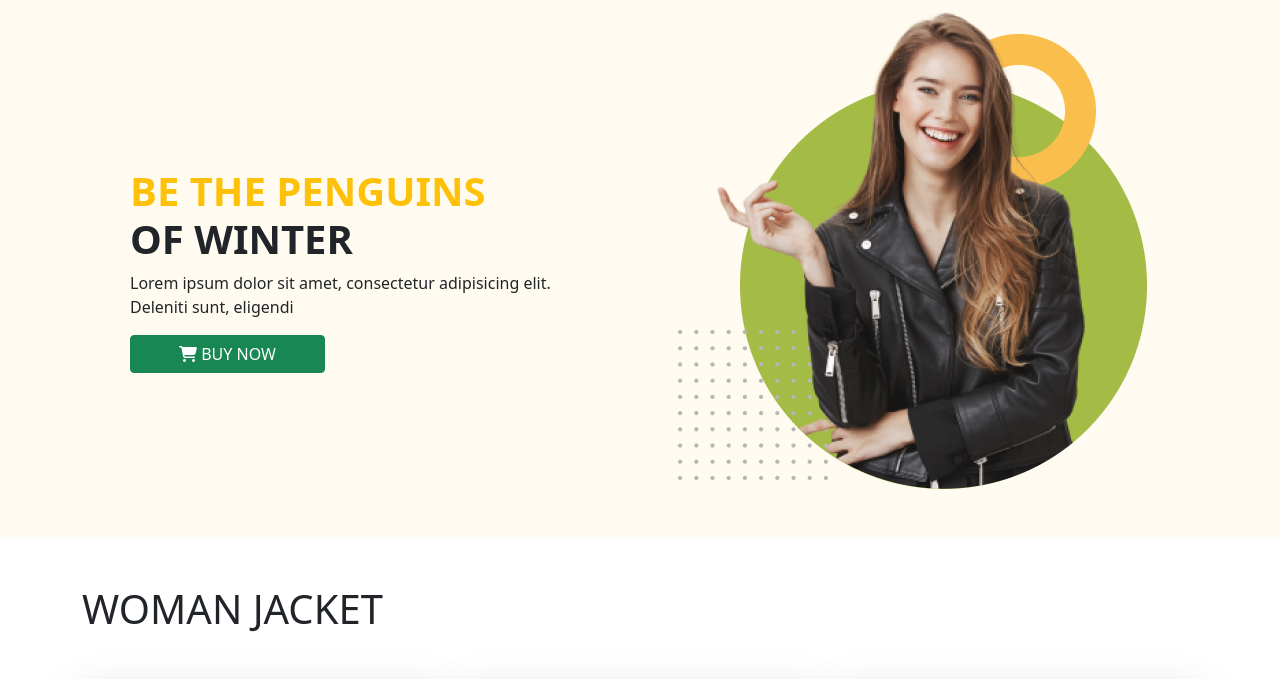
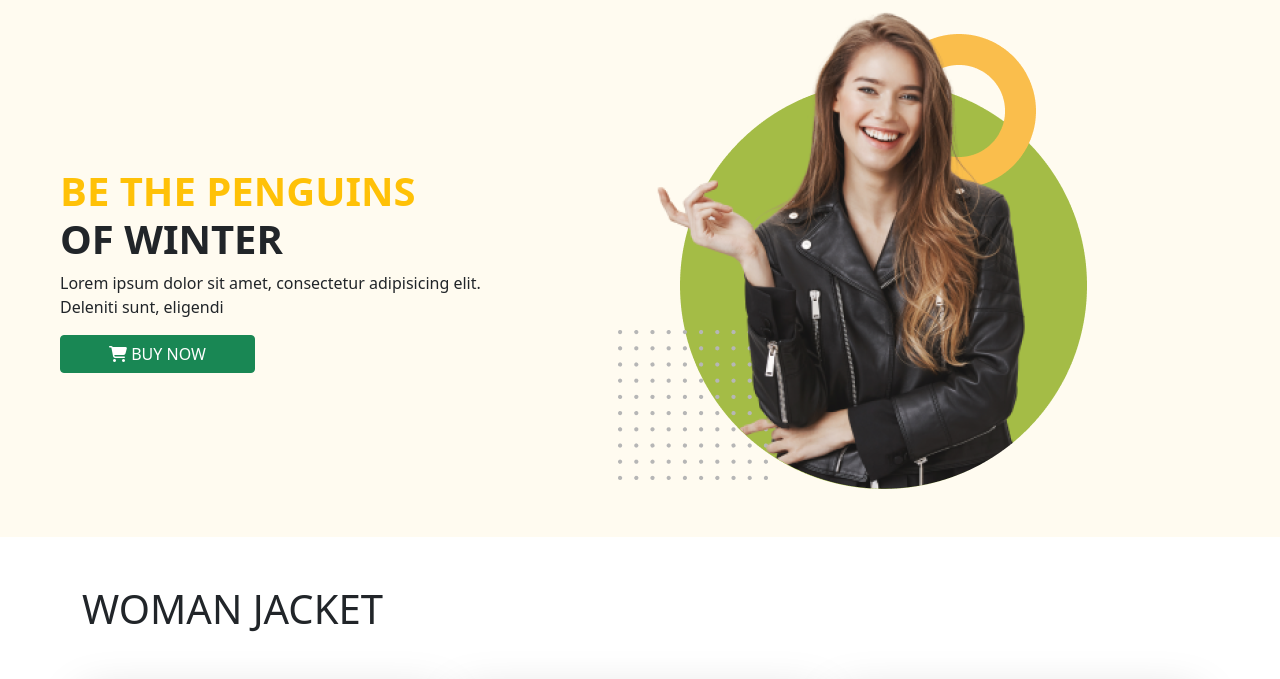
Before and after one commit to Mrinal-KANTI55/fashionHouse, a plain HTML site: page index.html in a window 1280 px wide. Shown: the part 86-765 px from the top of the page. Drawn offline with nearby package versions, Linux system fonts and the light colour scheme.

Commit message:
today i am stop work because tiered

```diff
--- a/index.html
+++ b/index.html
@@ -44,13 +44,13 @@
               </div>
             </div>
           </nav>
-        <section class="container d-flex align-items-center justify-content-evenly">
-            <div class="px-5">
+        <section class="container row d-flex align-items-center justify-content-evenly">
+            <div class="px-5 col-lg-6 col-sm-12">
                 <h1 class="text-uppercase fw-bold"><span class="text-warning">Be the Penguins</span><br><span>of Winter</span></h1>
                 <p class="text-wrap">Lorem ipsum dolor sit amet, consectetur adipisicing elit. Deleniti sunt, eligendi </p>
                 <a class="px-5 btn btn-success text-uppercase" href=""><i class="fas fa-shopping-cart"></i> buy now</a>
             </div>
-            <div>
+            <div class="col-lg-6 col-sm-12">
                 <img class="px-5 mb-5" src="images/model.png" alt="">
             </div>
         </section>
```
